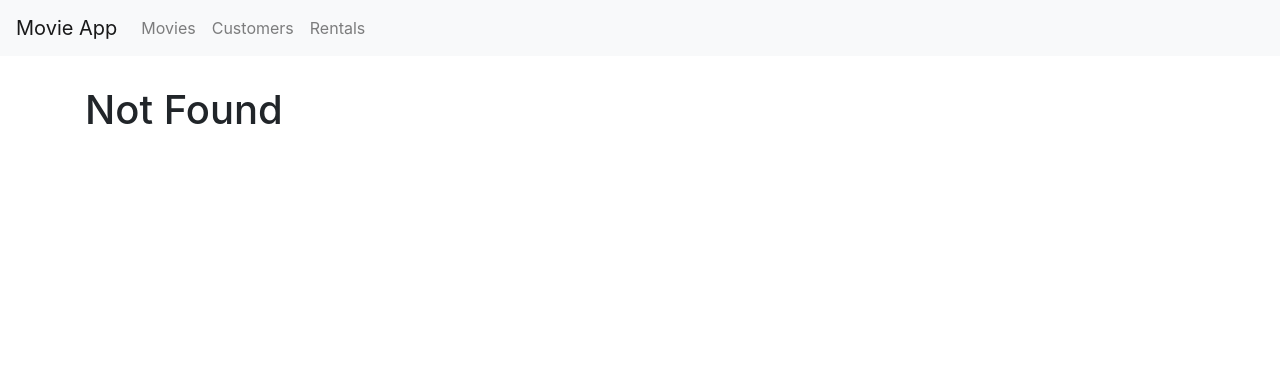
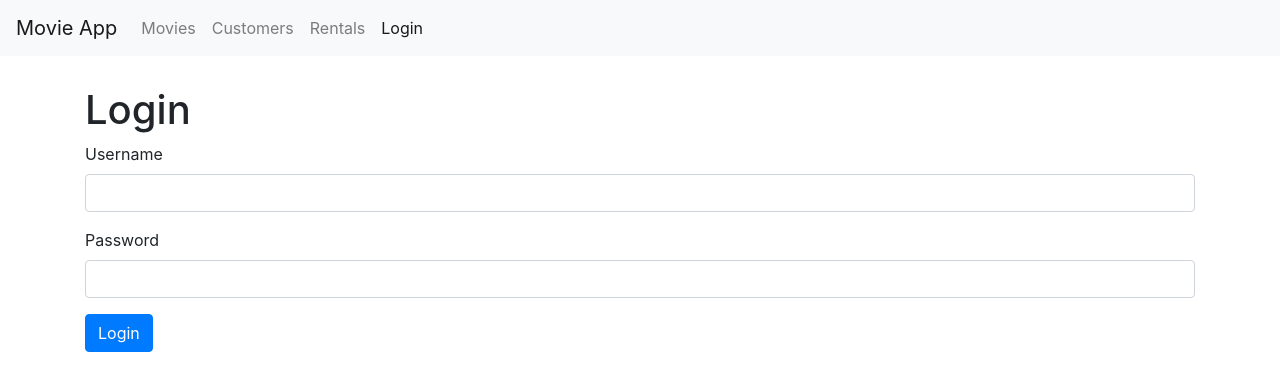
Before and after one commit to EmanueleDB/Movies-App-Client, a React (Create React App) app in the folder client/: page /login in a window 1280 px wide. Before the commit this address led to /not-found. Shown: the top 390 px of the page. Built offline with nearby package versions, Linux system fonts and the light colour scheme.

Commit message:
Login form added

```diff
--- a/client/src/App.js
+++ b/client/src/App.js
@@ -4,8 +4,10 @@
 import Customers from "./components/Customers";
 import Rentals from "./components/Rentals";
 import NotFound from "./components/NotFound";
-import NavBar from './components/NavBar'
-import MovieForm from './components/MovieForm'
+import NavBar from "./components/NavBar";
+import MovieForm from "./components/MovieForm";
+import LoginForm from "./components/LoginForm";
+
 import "./App.css";
 
 class App extends Component {
@@ -15,7 +17,8 @@
         <NavBar />
         <main className="container">
           <Switch>
-            <Route path='/movies/:id' component={MovieForm} />
+            <Route path="/login" component={LoginForm} />
+            <Route path="/movies/:id" component={MovieForm} />
             <Route path="/movies" component={Movies} />
             <Route path="/customers" component={Customers} />
             <Route path="/rentals" component={Rentals} />
--- /dev/null
+++ b/client/src/common/Input.js
@@ -0,0 +1,19 @@
+import React from "react";
+
+const Input = ({ name, label, value, onChange }) => {
+  return (
+    <div className="form-group">
+      <label htmlFor={name}>{label}</label>
+      <input
+        value={value}
+        onChange={onChange}
+        id={name}
+        name={name}
+        type="text"
+        className="form-control"
+      />
+    </div>
+  );
+};
+
+export default Input;
--- /dev/null
+++ b/client/src/components/LoginForm.js
@@ -0,0 +1,47 @@
+import React, { Component } from "react";
+import Input from "../common/Input";
+
+class LoginForm extends Component {
+  state = {
+    account: {
+      username: "",
+      password: ""
+    }
+  };
+
+  handleSubmit = e => {
+    e.preventDefault();
+  };
+
+  handleChange = ({ currentTarget: input }) => {
+    const account = { ...this.state.account };
+    account[input.name] = input.value;
+    this.setState({ account });
+  };
+
+  render() {
+    const { account } = this.state;
+    return (
+      <div>
+        <h1>Login</h1>
+        <form onSubmit={this.handleSubmit}>
+          <Input
+            name="username"
+            value={account.username}
+            label="Username"
+            onChange={this.handleChange}
+          />
+          <Input
+            name="password"
+            value={account.password}
+            label="Password"
+            onChange={this.handleChange}
+          />
+          <button className="btn btn-primary">Login</button>
+        </form>
+      </div>
+    );
+  }
+}
+
+export default LoginForm;
--- a/client/src/components/NavBar.js
+++ b/client/src/components/NavBar.js
@@ -29,6 +29,9 @@
           <NavLink className="nav-item nav-link" to="/rentals">
             Rentals
           </NavLink>
+          <NavLink className="nav-item nav-link" to="/login">
+            Login
+          </NavLink>
         </div>
       </div>
     </nav>
```
